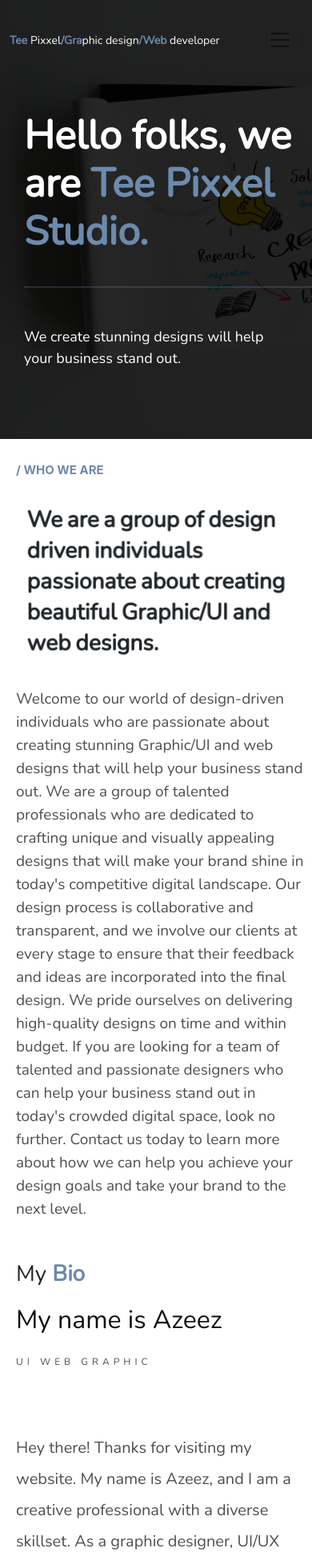
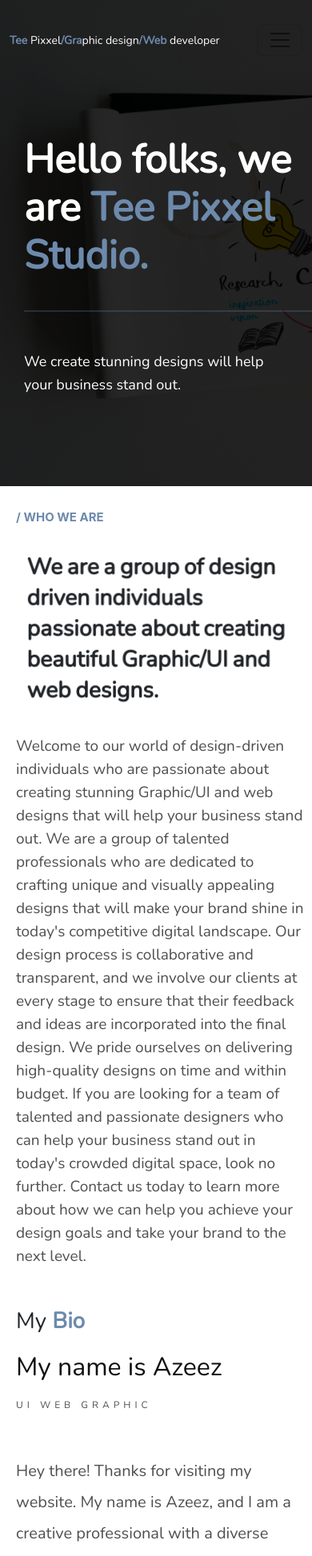
Before and after one commit to Adimula3/S.P-portfolio, a React (Create React App) app: page / in a window 390 px wide. Shown: the top 1946 px of the page at 80% size. Built offline with nearby package versions, Linux system fonts and the light colour scheme.

Commit message:
SP update remove

```diff
--- a/src/pages/home.js
+++ b/src/pages/home.js
@@ -115,7 +115,7 @@ const Home = () => {
                 <button className='btn btn-primary'>HIRE ME</button>
             </div>
             </div>
-            <div className=''>
+            <div className='abt-img'>
                 <div className='box7'></div>
             </div>
             </div>
@@ -258,35 +258,7 @@ const Home = () => {
         <div className='testimonies'>
 
         </div>
-        <div className='read'>
-            <h1>Read on Medium</h1>
-            <div className='read-content'>
-                <div className='rd d-flex'>
-                    <div>
-                    <span>May 28, 2023</span>
-                    <p>Front-end Developer Demands today</p>
-                    </div>
-                    <span className='mins'>1 MINS READ</span>
-                </div>
-                <hr></hr>
-                <div className='rd d-flex'>
-                    <div>
-                    <span>May 28, 2023</span>
-                    <p>Why Front-end Developer So Important</p>
-                    </div>
-                    <span className='mins'>1 MINS READ</span>
-                </div>
-                <hr></hr>
-                <div className='rd d-flex'>
-                    <div>
-                    <span>May 28, 2023</span>
-                    <p>Why Front-end Developer So Important</p>
-                    </div>
-                    <span className='mins'>1 MINS READ</span>
-                </div>
-                <hr></hr>
-            </div>
-        </div>
+
         <div className='contacts'>
             <div className='container'>
                 <div className='row'>
--- a/src/styles/home.css
+++ b/src/styles/home.css
@@ -28,7 +28,8 @@
 }
 .home-content p {
     margin: 40px 0 0 50px;
-    font-size: 25px;
+    font-size: 20px;
+    line-height: 29px;
     width: 500px;
     font-family: 'Nunito', sans-serif;
 }
@@ -127,14 +128,14 @@ height: 100vh;
 
 @media all and (max-width: 480px) {
     .Home {
-        height: 65vh;
+        height: 72vh;
     }
     .pixar3 {
-      height: 65vh;
+      height: 72vh;
     }
     .home-content{
-        margin: 140px 0 0 30px;
-        animation: none;
+        margin: 170px 0 0 30px;
+        animation: none!important;
     }
     .home-content h1 {
         font-size: 50px;
@@ -184,7 +185,7 @@ height: 100vh;
         text-align: left;
     }
     .portfolio {
-      margin: 100px 0 0 0!important;
+      margin: 60px 0 0 0!important;
       justify-content: center;
       padding-left: 0!important;
   }
@@ -263,15 +264,22 @@ height: 100vh;
     }
     .about p {
         width: 360px!important;
-        margin-top: 30px!important;
+        margin-top: 20px!important;
         margin-right: 0!important;
         width: 360px;
     }
+    .about .abt-msg {
+      margin-top: 0!important;
+  }
+
     .abt-info .btn-primary {
        padding-bottom: 20px;
     }
     .about .abt-info .btn {
       margin-bottom: 50px;
+    }
+    .abt-img {
+      display: none;
     }
     hr {
         width: 360px!important;
@@ -824,7 +832,7 @@ hr {
 }
 .contact .address h3 {
     font-size: 20px;
-    color: #6d8aac;
+    color: #FFFFFF;
 }
 .contact .address p {
     width: 400px;
```
